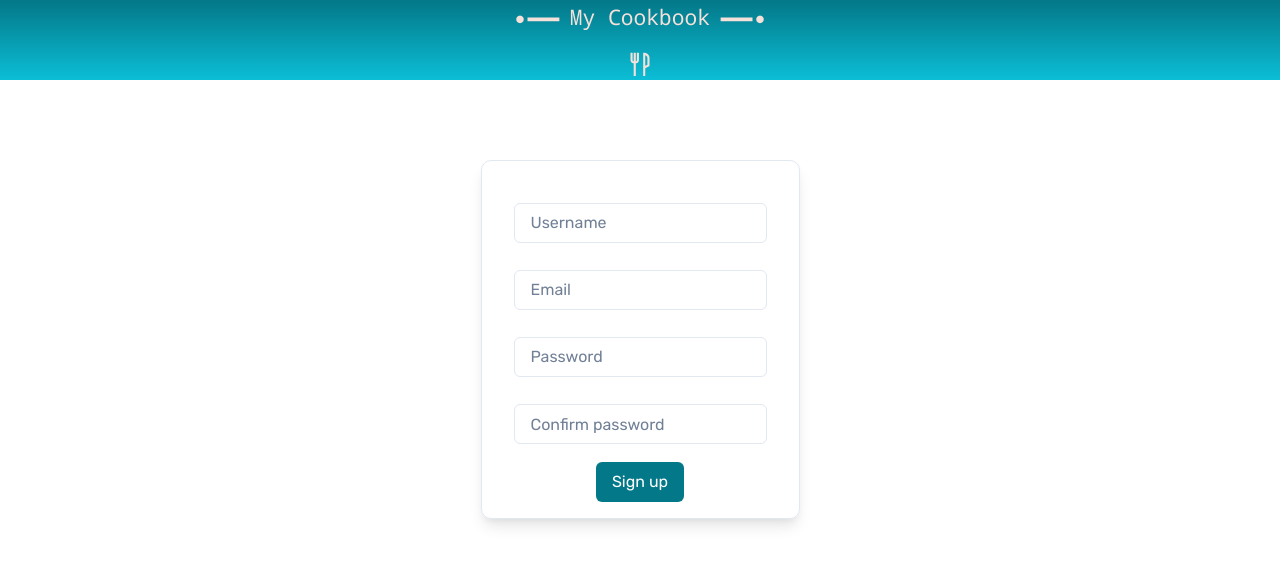
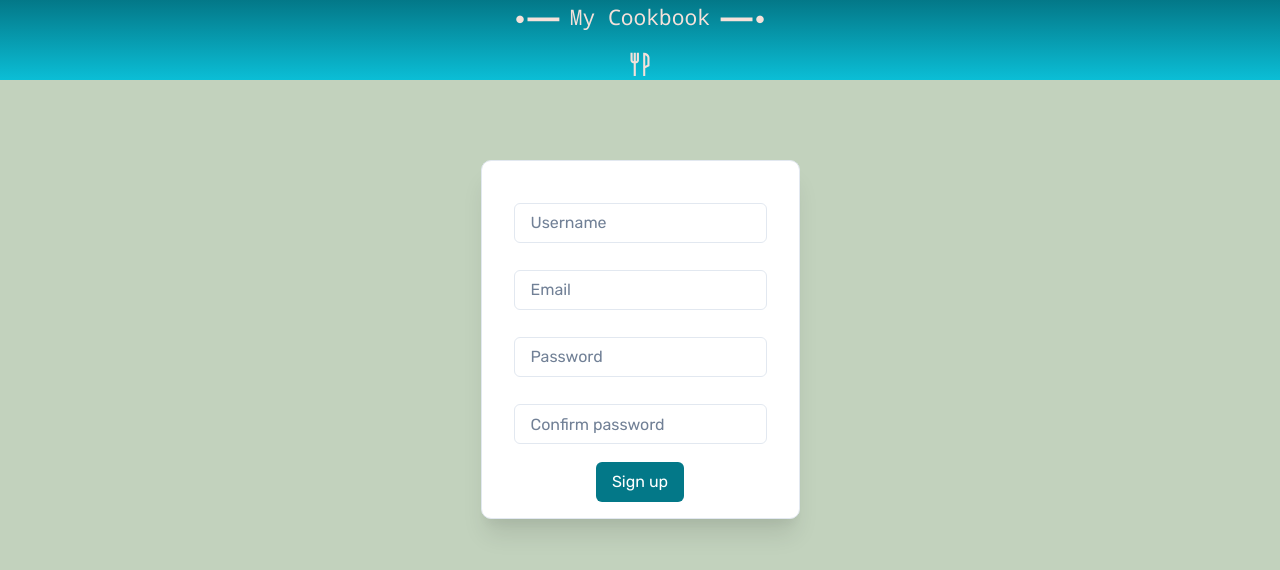
Before and after one commit to JonathanGafar/my-cookbook, a React (Create React App) app in the folder client/: page /signup in a window 1280 px wide. Shown: the top 570 px of the page. Built offline with nearby package versions, Linux system fonts and the light colour scheme.

Commit message:
Changed backgrounds and forms
I changed the background of each page to pageBackgroundColor. This had the effect of changing the forms to that same color, so I added in a bg prop equal to 'white' to the component that contains the form.

```diff
--- a/client/src/pages/Login.js
+++ b/client/src/pages/Login.js
@@ -18,13 +18,14 @@ export default function Login() {
 	};
 
 	return (
-		<Box>
+		<Box h='100vh' bg='pageBackgroundColor'>
 			<Navbar />
 			<Spacer h={{base: '1.5rem', sm: '3rem', md: '5rem'}} />
 			<form style={{...formStyles}}>
 				<VStack
+					bg='white'
 					borderWidth='1px'
-					boxShadow='lg'
+					boxShadow='xl'
 					borderRadius='10px'
 					px='2rem'
 					pt='2rem'
--- a/client/src/pages/Signup.js
+++ b/client/src/pages/Signup.js
@@ -17,13 +17,14 @@ export default function Signup() {
 	};
 
 	return (
-		<Box>
+		<Box h='100vh' bg='pageBackgroundColor'>
 			<Navbar />
 			<Spacer h={{base: '1.5rem', sm: '3rem', md: '5rem'}} />
 			<form style={{...formStyles}}>
 				<VStack
+					bg='white'
 					borderWidth='1px'
-					boxShadow='lg'
+					boxShadow='xl'
 					borderRadius='10px'
 					px='2rem'
 					pt='2rem'
```
